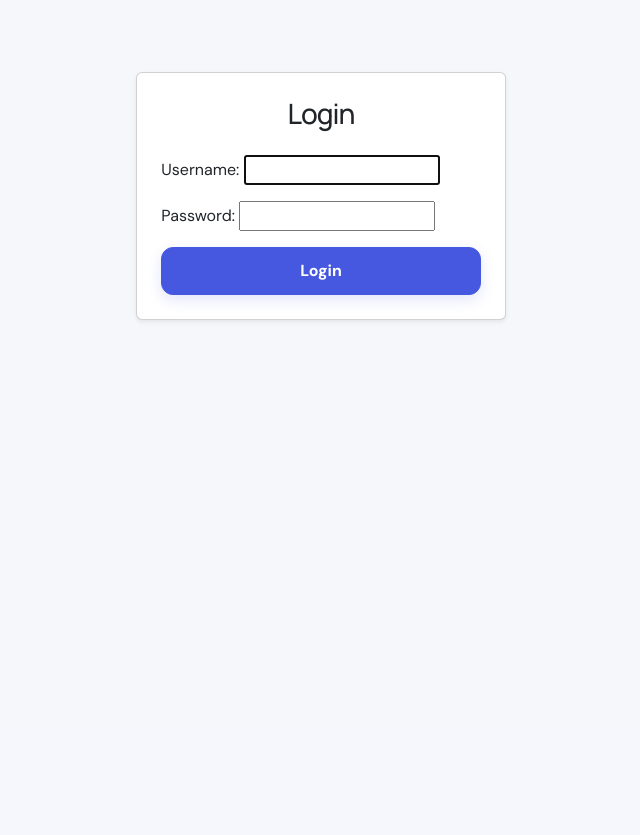
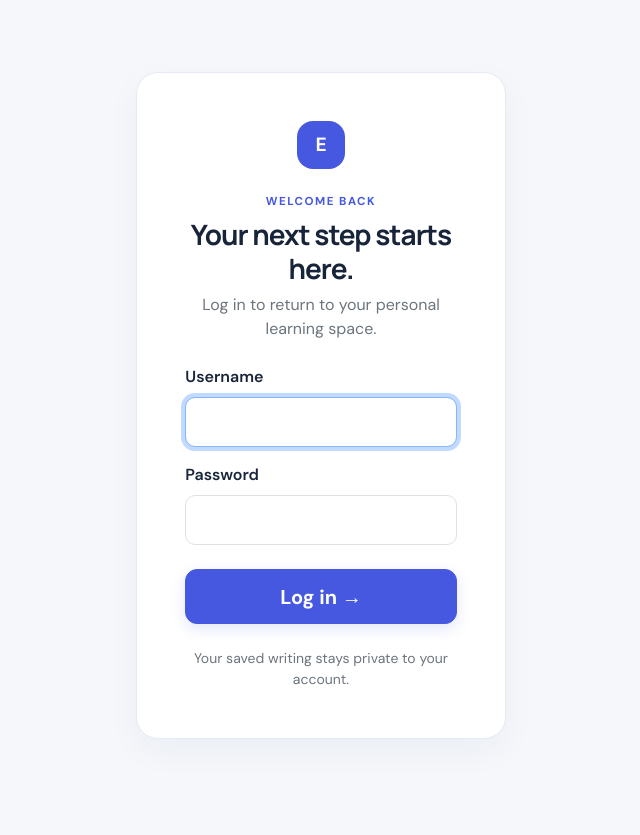
Before and after one commit to SoheilAbdollahiii/english-learning, a Django app: page /accounts/login/ in a window 1280 px wide. Shown: the part 71-906 px from the top of the page, without its empty margins (319-959 px from the left). Before the commit the page ends 393 px from the top, so only its background shows below. Run offline with Django 5.2, Linux system fonts and the light colour scheme.

Commit message:
Polish accessible login form to match the learning studio UI

```diff
--- a/templates/registration/login.html
+++ b/templates/registration/login.html
@@ -1,19 +1,36 @@
 {% extends 'base.html' %}
+{% block title %}Log in · English Studio{% endblock %}
 
 {% block content %}
-<div class="row justify-content-center">
-    <div class="col-md-4">
-        <div class="card shadow-sm mt-5">
-            <div class="card-body p-4">
-                <h3 class="text-center mb-4">Login</h3>
-                <form method="post">
-                    {% csrf_token %}
-                    <!-- فرم پیش‌فرض جنگو -->
-                    {{ form.as_p }}
-                    <button type="submit" class="btn btn-primary w-100">Login</button>
-                </form>
+<div class="row justify-content-center align-items-center py-3 py-lg-5">
+    <div class="col-sm-10 col-md-7 col-lg-5 col-xl-4">
+        <section class="surface-card p-4 p-lg-5">
+            <div class="text-center mb-4">
+                <span class="brand-mark mb-3" style="margin-right:0;width:48px;height:48px;border-radius:16px;font-size:1.2rem;">E</span>
+                <span class="eyebrow d-block mt-2">WELCOME BACK</span>
+                <h1 class="h3 fw-bold mt-2 mb-2">Your next step starts here.</h1>
+                <p class="text-secondary mb-0">Log in to return to your personal learning space.</p>
             </div>
-        </div>
+            {% if form.non_field_errors %}
+                <div class="alert alert-danger" role="alert">{{ form.non_field_errors }}</div>
+            {% endif %}
+            <form method="post" action="{% url 'login' %}">
+                {% csrf_token %}
+                <div class="mb-3">
+                    <label class="form-label fw-semibold" for="{{ form.username.id_for_label }}">Username</label>
+                    <input class="form-control" type="text" name="{{ form.username.html_name }}" id="{{ form.username.id_for_label }}" value="{{ form.username.value|default:'' }}" autocomplete="username" autocapitalize="none" required autofocus>
+                    {% for error in form.username.errors %}<div class="small text-danger mt-1">{{ error }}</div>{% endfor %}
+                </div>
+                <div class="mb-4">
+                    <label class="form-label fw-semibold" for="{{ form.password.id_for_label }}">Password</label>
+                    <input class="form-control" type="password" name="{{ form.password.html_name }}" id="{{ form.password.id_for_label }}" autocomplete="current-password" required>
+                    {% for error in form.password.errors %}<div class="small text-danger mt-1">{{ error }}</div>{% endfor %}
+                </div>
+                {% if next %}<input type="hidden" name="next" value="{{ next }}">{% endif %}
+                <button type="submit" class="btn btn-primary btn-lg w-100">Log in <span aria-hidden="true">→</span></button>
+            </form>
+            <p class="text-secondary small text-center mt-4 mb-0">Your saved writing stays private to your account.</p>
+        </section>
     </div>
 </div>
 {% endblock %}
```
